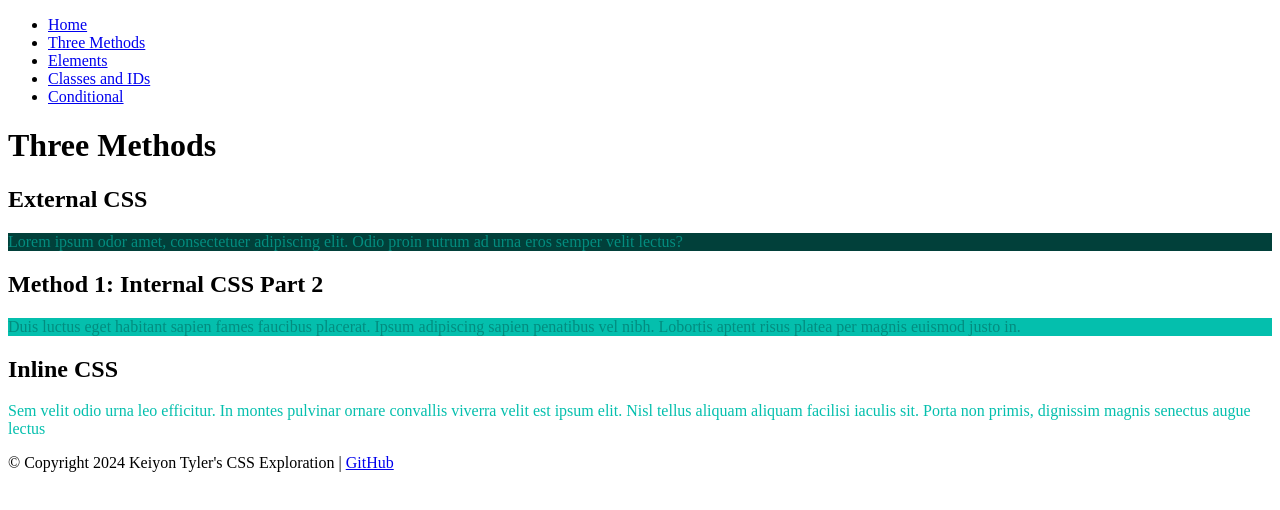
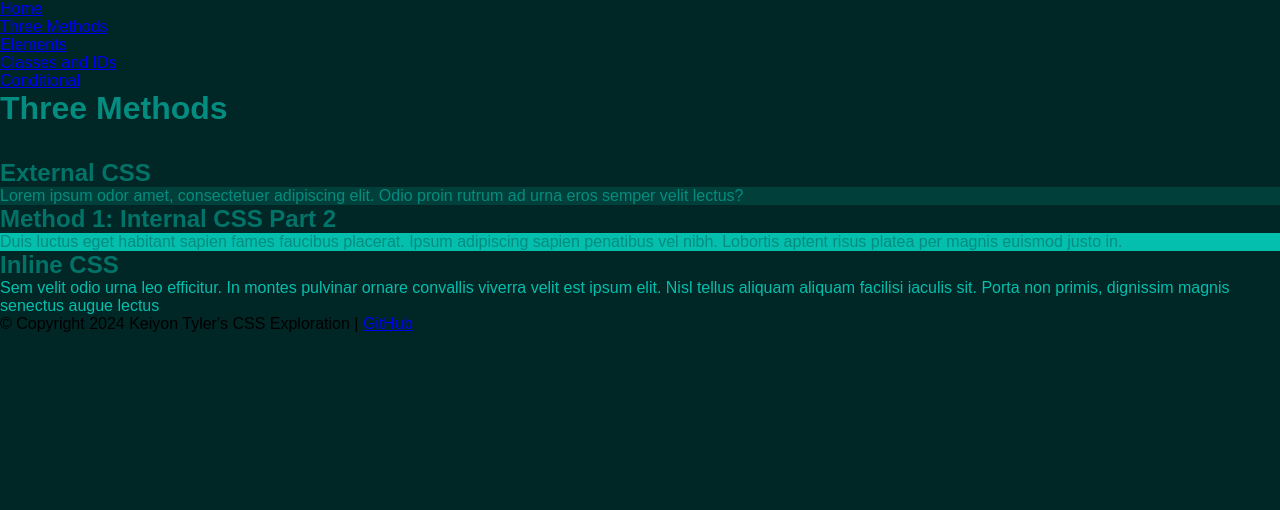
Before and after one commit to Keiyon/COMP001A.LectureActivity5, a plain HTML site: page css-application.html in a window 1280 px wide. Drawn offline with Linux system fonts and the light colour scheme.

Commit message:
modified my body element to see what colors were included.

```diff
--- a/main.css
+++ b/main.css
@@ -4,3 +4,26 @@
     color: #038C7F; /* Teal text color*/
     background-color: #01403A; /* Dark teal background color */
 }
+
+/* Resetting some default styles using multiple selectors separated by commas */
+body, h1, h2, p, ul, a {
+    margin: 0; /* Removing the default margin. This adds or removes spacing between paragraphs */
+    padding: 0; /* Removing the default padding */
+    font-family: Arial, Helvetica, sans-serif; /* Setting the default font */
+}
+
+/* HTML element selector */
+body {
+    background: #012626; /* Dark teal body background color */
+}
+
+h1 {
+    color: #038C7F; /* Teal text color*/
+    font-size: 2em; /* 2x the default font size */
+    margin-bottom: 1em; /* Adding some space below the heading */
+}
+
+h2 {
+    font-size: 1.5em; /* 1.5x the default font size */
+    color: #027368; /* Dark teal text color */
+}
```
